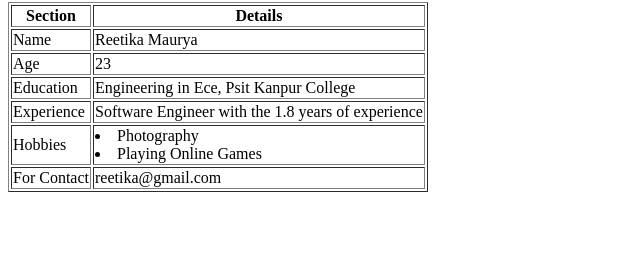
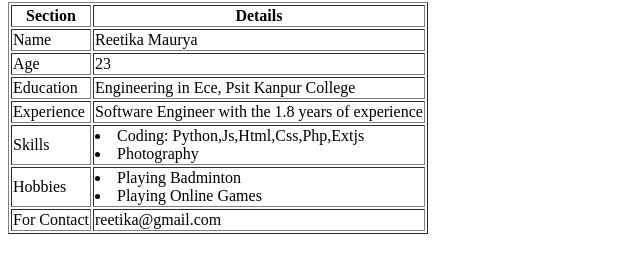
Before and after one commit to reetika7/HtmlDevelopment, a plain HTML site: page aboutme.html in a window 1280 px wide. Shown: the part 78-348 px from the top of the page, without its empty margins (0-640 px from the left). Drawn offline with Linux system fonts and the light colour scheme.

Commit message:
update about me html page

```diff
--- a/aboutme.html
+++ b/aboutme.html
@@ -29,9 +29,16 @@
             <td>Software Engineer with the 1.8 years of experience</td>
         </tr>
         <tr>
+            <td>Skills</td>
+            <td>
+                <li>Coding: Python,Js,Html,Css,Php,Extjs</li>
+                <li>Photography</li>
+            </td>
+        </tr>
+        <tr>
             <td>Hobbies</td>
             <td>
-                <li>Photography</li>
+                <li>Playing Badminton</li>
                 <li>Playing Online Games</li>
             </td>
         </tr>
```
